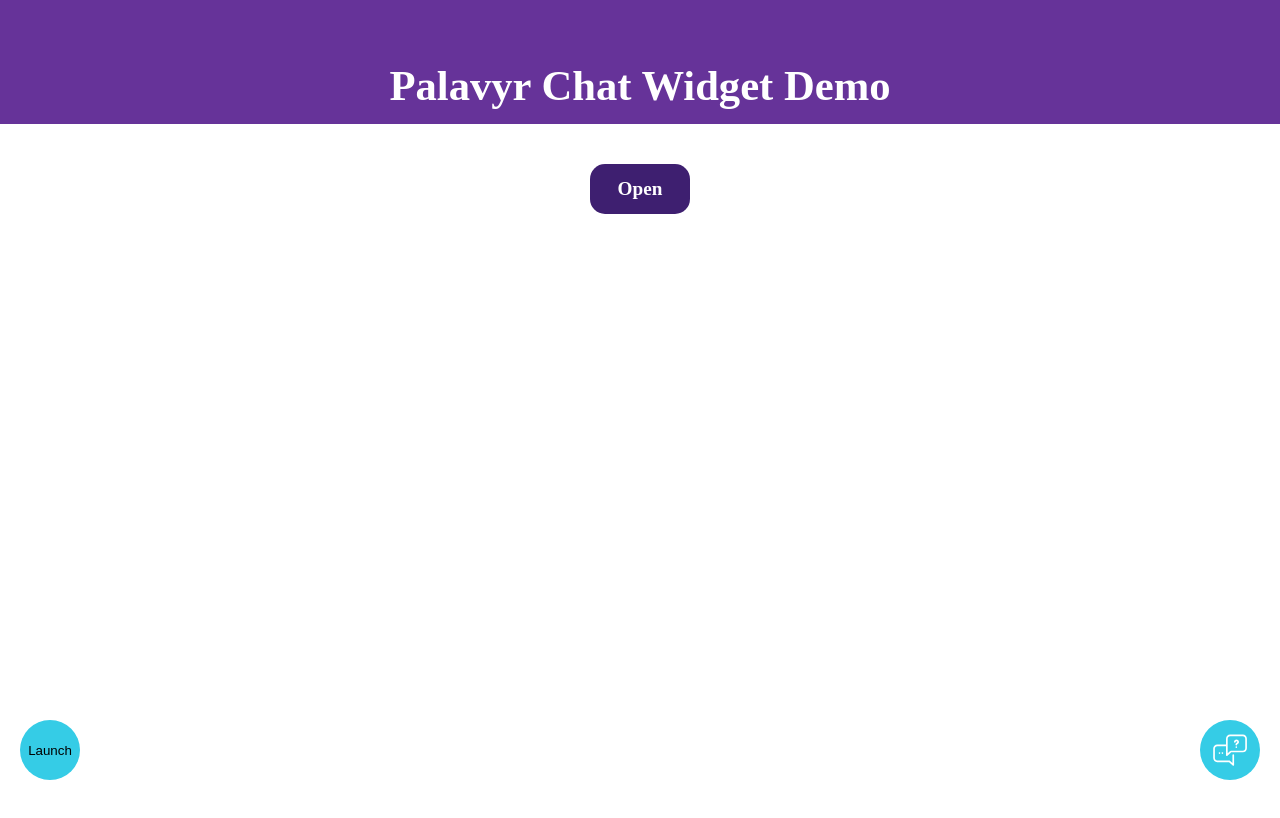
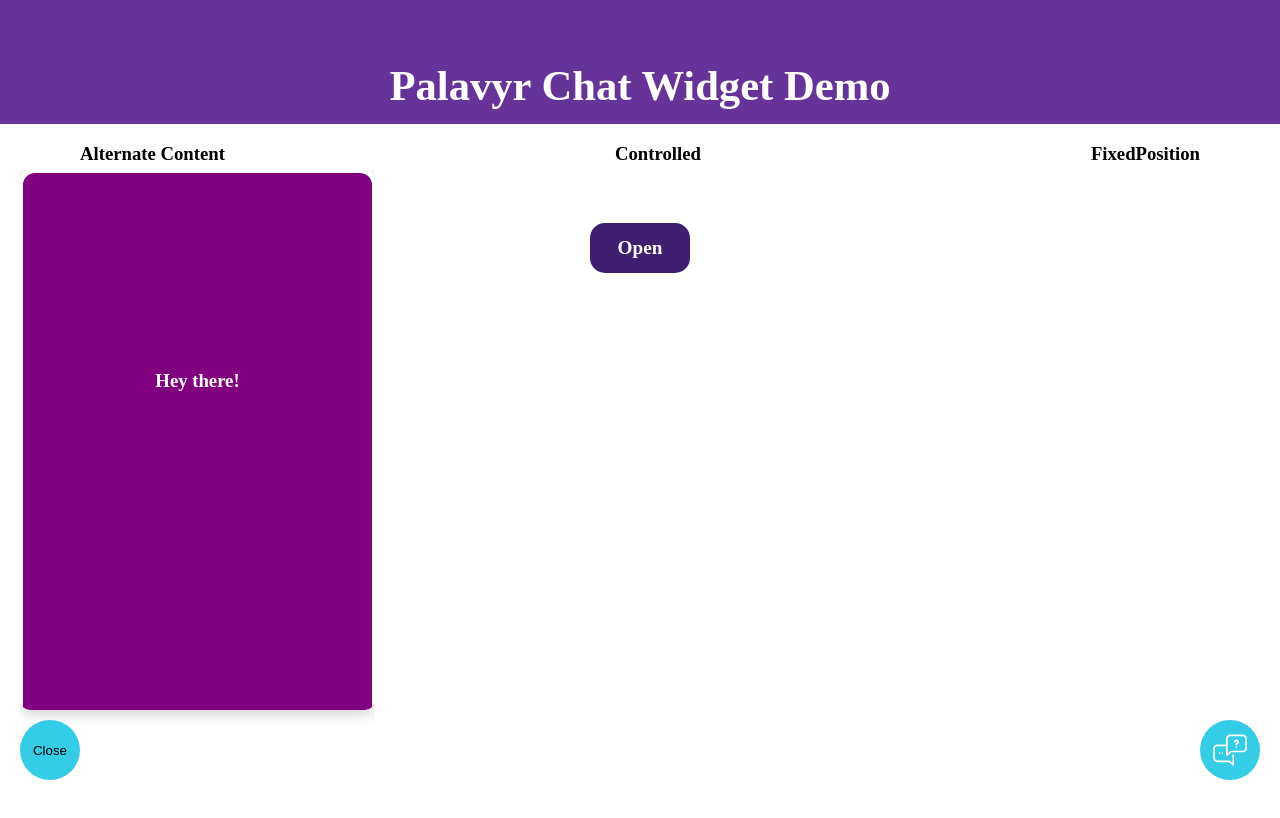
Before and after one commit to Palavyr/Palavyr-IFrame-Widget, a React app: page / in a window 1280 px wide. Shown: the top 818 px of the page. Built offline with nearby package versions, Linux system fonts and the light colour scheme; no server answers.

Commit message:
fix startopen

```diff
--- a/base.tsconfig.json
+++ b/base.tsconfig.json
@@ -27,8 +27,8 @@
         "esModuleInterop": true,
         "noUnusedParameters": true,
         "typeRoots": [
-            "node_modules/@types",
-            "custom.d.ts"
+            "./custom.d.ts",
+            "./node_modules/@types"
         ],
         "allowSyntheticDefaultImports": true
     }
--- a/demo/App.tsx
+++ b/demo/App.tsx
@@ -23,6 +23,24 @@
             >
                 <h1 style={{ fontSize: '32pt' }}>Palavyr Chat Widget Demo</h1>
             </div>
+            <div
+                style={{
+                    width: '100%',
+                    display: 'flex',
+                    flexDirection: 'row',
+                    justifyContent: 'space-between',
+                }}
+            >
+                <div style={{ paddingLeft: '5rem' }}>
+                    <h3>Alternate Content</h3>
+                </div>
+                <div>
+                    <h3>Controlled</h3>
+                </div>
+                <div style={{ paddingRight: '5rem' }}>
+                    <h3>FixedPosition</h3>
+                </div>
+            </div>
             <FixedWidget />
             <AlternateContentWidget />
             <ControlledWidget />
@@ -33,7 +51,6 @@
 const ControlledWidget = () => {
     const [open, setOpen] = useState(false);
     const src = (process.env.PALAVYR_TEST_API_KEY as string) || FALLBACK;
-    console.log(src);
 
     return (
         <div className="container">
@@ -45,7 +62,6 @@
                 src={src}
                 fixedPosition={false}
                 resizable
-                startOpen
                 style={{ height: '540px', width: '340px', marginTop: '1rem' }}
             />
         </div>
@@ -54,7 +70,11 @@
 
 const FixedWidget = () => {
     const src = (process.env.PALAVYR_TEST_API_KEY as string) || FALLBACK;
-    return <PalavyrChatWidget src={src} fixedPosition resizable startOpen={false} style={{ height: '540px' }} />;
+    return (
+        <>
+            <PalavyrChatWidget src={src} fixedPosition resizable startOpen={false} style={{ height: '540px' }} />
+        </>
+    );
 };
 
 const AlternateContentWidget = () => {
@@ -66,6 +86,7 @@
     );
 
     return (
+        <>
             <PalavyrChatWidget
                 style={{ height: '540px', overflow: 'hidden' }}
                 fixedPosition
@@ -79,5 +100,6 @@
                 launchComponent={<div>Launch</div>}
                 persistState={false}
             />
+        </>
     );
 };
--- a/package.json
+++ b/package.json
@@ -1,7 +1,7 @@
 {
   "name": "palavyr-chat-widget",
   "private": false,
-  "version": "0.2.8",
+  "version": "0.2.9",
   "description": "Palavyr Chat Widget - a react component that allows you to place a chat widget compatible with Palavyr in your website.",
   "repository": "git@github.com:Palavyr/palavyr-chat-widget.git",
   "license": "MIT",
--- a/src/components/PalavyrChatWidget.tsx
+++ b/src/components/PalavyrChatWidget.tsx
@@ -46,8 +46,9 @@
     const [visible, _] = useState(undefined);
 
     useEffect(() => {
-        setWidgetOpenState(startOpen);
-    }, []);
+        open = startOpen;
+        setWidgetOpenState(open);
+    }, [startOpen]);
 
     useEffect(() => {
         if (open && !widgetOpenState) {
--- a/webpack.config.demo.js
+++ b/webpack.config.demo.js
@@ -4,7 +4,6 @@
 const path = require('path');
 const HtmlWebpackPlugin = require('html-webpack-plugin');
 const Dotenv = require('dotenv-webpack');
-const CopyPlugin = require('copy-webpack-plugin');
 
 module.exports = {
     entry: {
```
Lines whose indentation alone changed are shown as unchanged.
